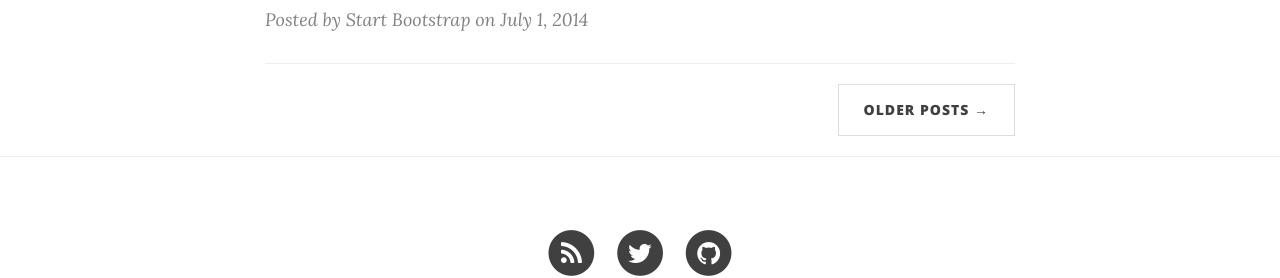
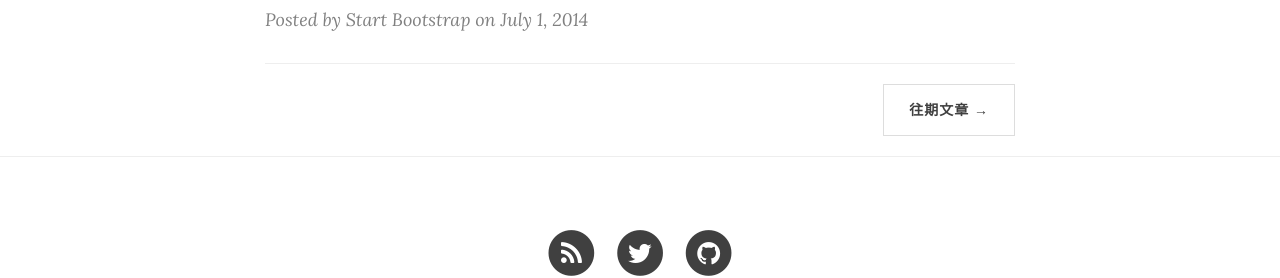
Before and after one commit to HUPU-frontend/hupu-frontend.github.io, a Jekyll site: the page built from index.html, in a window 1280 px wide. Shown: the part 1443-1721 px from the top of the page. Built offline with Jekyll 4.4.1, drawn with Linux system fonts in a browser that asks for light colours; nearby versions of some CDN libraries; the list of posts is cut into pages by our own code.

Commit message:
add code

```diff
--- a/_layouts/post.html
+++ b/_layouts/post.html
@@ -32,12 +32,12 @@ layout: default
                 <ul class="pager">
                     {% if page.previous.url %}
                     <li class="previous">
-                        <a href="{{ page.previous.url | prepend: site.baseurl | replace: '//', '/' }}" data-toggle="tooltip" data-placement="top" title="{{page.previous.title}}">&larr; Previous Post</a>
+                        <a href="{{ page.previous.url | prepend: site.baseurl | replace: '//', '/' }}" data-toggle="tooltip" data-placement="top" title="{{page.previous.title}}">&larr; 上一页</a>
                     </li>
                     {% endif %}
                     {% if page.next.url %}
                     <li class="next">
-                        <a href="{{ page.next.url | prepend: site.baseurl | replace: '//', '/' }}" data-toggle="tooltip" data-placement="top" title="{{page.next.title}}">Next Post &rarr;</a>
+                        <a href="{{ page.next.url | prepend: site.baseurl | replace: '//', '/' }}" data-toggle="tooltip" data-placement="top" title="{{page.next.title}}">下一页 &rarr;</a>
                     </li>
                     {% endif %}
                 </ul>
--- a/index.html
+++ b/index.html
@@ -24,12 +24,12 @@ description: "一个勤奋的前端团队"
 <ul class="pager">
     {% if paginator.previous_page %}
     <li class="previous">
-        <a href="{{ paginator.previous_page_path | prepend: site.baseurl | replace: '//', '/' }}">&larr; Newer Posts</a>
+        <a href="{{ paginator.previous_page_path | prepend: site.baseurl | replace: '//', '/' }}">&larr; 最新文章</a>
     </li>
     {% endif %}
     {% if paginator.next_page %}
     <li class="next">
-        <a href="{{ paginator.next_page_path | prepend: site.baseurl | replace: '//', '/' }}">Older Posts &rarr;</a>
+        <a href="{{ paginator.next_page_path | prepend: site.baseurl | replace: '//', '/' }}">往期文章 &rarr;</a>
     </li>
     {% endif %}
 </ul>
```
